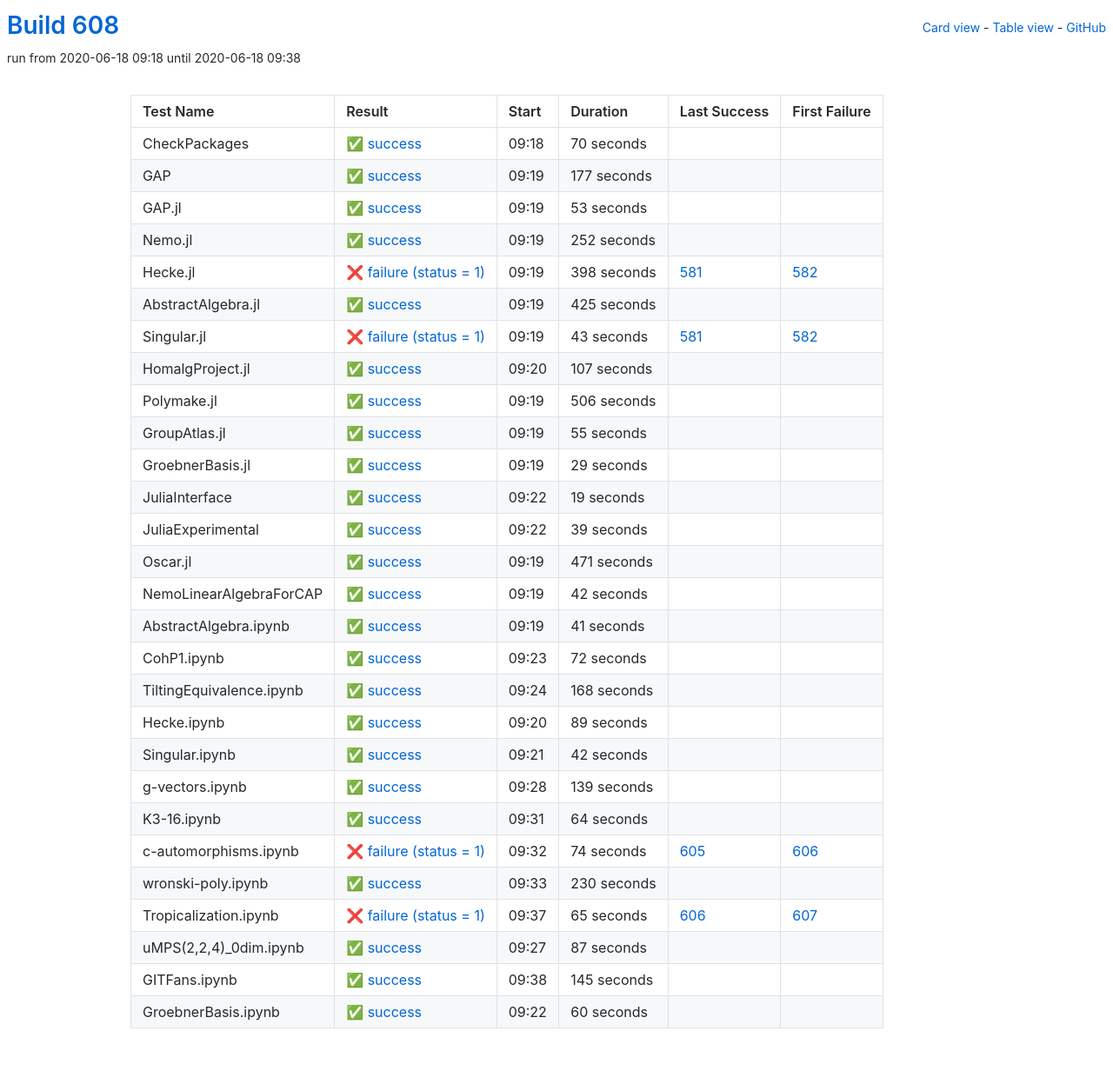
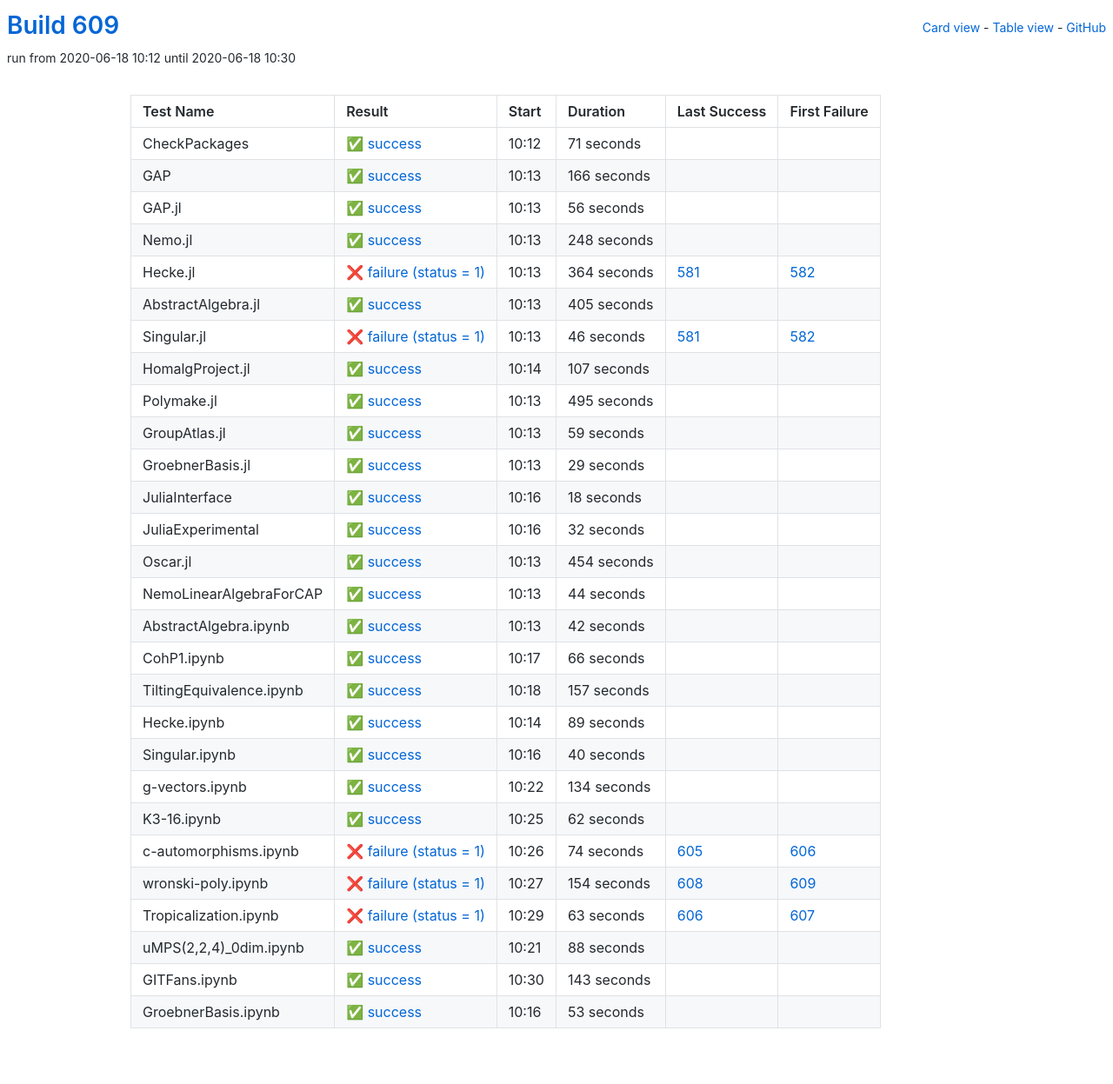
Before and after one commit to oscar-system/oscar-ci-status-1.4, a Jekyll site: the page built from table.html, in a window 1280 px wide. Shown: the whole page at 87% size. Built offline with Jekyll 4.4.1, drawn with Linux system fonts in a browser that asks for light colours.

Commit message:
Build #609

```diff
--- a/_data/ci.yml
+++ b/_data/ci.yml
@@ -1,6 +1,6 @@
 ---
-build: 608
-build_url: https://oscarci.mathematik.uni-kl.de/job/oscar-julia-1.4/608/
+build: 609
+build_url: https://oscarci.mathematik.uni-kl.de/job/oscar-julia-1.4/609/
 job: oscar-julia-1.4
 organization: oscar-system
 repo: oscar-ci-status-1.4
@@ -8,92 +8,92 @@ repourl: https://github.com/oscar-system/oscar-ci-status-1.4
 tests:
 - name: CheckPackages
   id: checkpackages
-  log: https://oscarci.mathematik.uni-kl.de/job/oscar-julia-1.4/608/artifact/logs/build-608/CheckPackages.log
-  start: 2020-06-18 09:18
+  log: https://oscarci.mathematik.uni-kl.de/job/oscar-julia-1.4/609/artifact/logs/build-609/CheckPackages.log
+  start: 2020-06-18 10:12
   success: true
   exitcode: 0
   status: success
-  duration: 70
+  duration: 71
   last_success: false
   last_success_url:
   first_failure: false
   first_failure_url:
 - name: GAP
   id: gap
-  log: https://oscarci.mathematik.uni-kl.de/job/oscar-julia-1.4/608/artifact/logs/build-608/GAP.log
-  start: 2020-06-18 09:19
+  log: https://oscarci.mathematik.uni-kl.de/job/oscar-julia-1.4/609/artifact/logs/build-609/GAP.log
+  start: 2020-06-18 10:13
   success: true
   exitcode: 0
   status: success
-  duration: 177
+  duration: 166
   last_success: false
   last_success_url:
   first_failure: false
   first_failure_url:
 - name: GAP.jl
   id: gap-jl
-  log: https://oscarci.mathematik.uni-kl.de/job/oscar-julia-1.4/608/artifact/logs/build-608/GAP.jl.log
-  start: 2020-06-18 09:19
+  log: https://oscarci.mathematik.uni-kl.de/job/oscar-julia-1.4/609/artifact/logs/build-609/GAP.jl.log
+  start: 2020-06-18 10:13
   success: true
   exitcode: 0
   status: success
-  duration: 53
+  duration: 56
   last_success: false
   last_success_url:
   first_failure: false
   first_failure_url:
 - name: Nemo.jl
   id: nemo-jl
-  log: https://oscarci.mathematik.uni-kl.de/job/oscar-julia-1.4/608/artifact/logs/build-608/Nemo.jl.log
-  start: 2020-06-18 09:19
+  log: https://oscarci.mathematik.uni-kl.de/job/oscar-julia-1.4/609/artifact/logs/build-609/Nemo.jl.log
+  start: 2020-06-18 10:13
   success: true
   exitcode: 0
   status: success
-  duration: 252
+  duration: 248
   last_success: false
   last_success_url:
   first_failure: false
   first_failure_url:
 - name: Hecke.jl
   id: hecke-jl
-  log: https://oscarci.mathematik.uni-kl.de/job/oscar-julia-1.4/608/artifact/logs/build-608/Hecke.jl.log
-  start: 2020-06-18 09:19
+  log: https://oscarci.mathematik.uni-kl.de/job/oscar-julia-1.4/609/artifact/logs/build-609/Hecke.jl.log
+  start: 2020-06-18 10:13
   success: false
   exitcode: 1
   status: failure
-  duration: 398
+  duration: 364
   last_success: 581
   last_success_url: https://oscarci.mathematik.uni-kl.de/job/oscar-julia-1.4/581/
   first_failure: 582
   first_failure_url: https://oscarci.mathematik.uni-kl.de/job/oscar-julia-1.4/582/
 - name: AbstractAlgebra.jl
   id: abstractalgebra-jl
-  log: https://oscarci.mathematik.uni-kl.de/job/oscar-julia-1.4/608/artifact/logs/build-608/AbstractAlgebra.jl.log
-  start: 2020-06-18 09:19
+  log: https://oscarci.mathematik.uni-kl.de/job/oscar-julia-1.4/609/artifact/logs/build-609/AbstractAlgebra.jl.log
+  start: 2020-06-18 10:13
   success: true
   exitcode: 0
   status: success
-  duration: 425
+  duration: 405
   last_success: false
   last_success_url:
   first_failure: false
   first_failure_url:
 - name: Singular.jl
   id: singular-jl
-  log: https://oscarci.mathematik.uni-kl.de/job/oscar-julia-1.4/608/artifact/logs/build-608/Singular.jl.log
-  start: 2020-06-18 09:19
+  log: https://oscarci.mathematik.uni-kl.de/job/oscar-julia-1.4/609/artifact/logs/build-609/Singular.jl.log
+  start: 2020-06-18 10:13
   success: false
   exitcode: 1
   status: failure
-  duration: 43
+  duration: 46
   last_success: 581
   last_success_url: https://oscarci.mathematik.uni-kl.de/job/oscar-julia-1.4/581/
   first_failure: 582
   first_failure_url: https://oscarci.mathematik.uni-kl.de/job/oscar-julia-1.4/582/
 - name: HomalgProject.jl
   id: homalgproject-jl
-  log: https://oscarci.mathematik.uni-kl.de/job/oscar-julia-1.4/608/artifact/logs/build-608/HomalgProject.jl.log
-  start: 2020-06-18 09:20
+  log: https://oscarci.mathematik.uni-kl.de/job/oscar-julia-1.4/609/artifact/logs/build-609/HomalgProject.jl.log
+  start: 2020-06-18 10:14
   success: true
   exitcode: 0
   status: success
@@ -104,32 +104,32 @@ tests:
   first_failure_url:
 - name: Polymake.jl
   id: polymake-jl
-  log: https://oscarci.mathematik.uni-kl.de/job/oscar-julia-1.4/608/artifact/logs/build-608/Polymake.jl.log
-  start: 2020-06-18 09:19
+  log: https://oscarci.mathematik.uni-kl.de/job/oscar-julia-1.4/609/artifact/logs/build-609/Polymake.jl.log
+  start: 2020-06-18 10:13
   success: true
   exitcode: 0
   status: success
-  duration: 506
+  duration: 495
   last_success: false
   last_success_url:
   first_failure: false
   first_failure_url:
 - name: GroupAtlas.jl
   id: groupatlas-jl
-  log: https://oscarci.mathematik.uni-kl.de/job/oscar-julia-1.4/608/artifact/logs/build-608/GroupAtlas.jl.log
-  start: 2020-06-18 09:19
+  log: https://oscarci.mathematik.uni-kl.de/job/oscar-julia-1.4/609/artifact/logs/build-609/GroupAtlas.jl.log
+  start: 2020-06-18 10:13
   success: true
   exitcode: 0
   status: success
-  duration: 55
+  duration: 59
   last_success: false
   last_success_url:
   first_failure: false
   first_failure_url:
 - name: GroebnerBasis.jl
   id: groebnerbasis-jl
-  log: https://oscarci.mathematik.uni-kl.de/job/oscar-julia-1.4/608/artifact/logs/build-608/GroebnerBasis.jl.log
-  start: 2020-06-18 09:19
+  log: https://oscarci.mathematik.uni-kl.de/job/oscar-julia-1.4/609/artifact/logs/build-609/GroebnerBasis.jl.log
+  start: 2020-06-18 10:13
   success: true
   exitcode: 0
   status: success
@@ -140,44 +140,56 @@ tests:
   first_failure_url:
 - name: JuliaInterface
   id: juliainterface
-  log: https://oscarci.mathematik.uni-kl.de/job/oscar-julia-1.4/608/artifact/logs/build-608/JuliaInterface.log
-  start: 2020-06-18 09:22
+  log: https://oscarci.mathematik.uni-kl.de/job/oscar-julia-1.4/609/artifact/logs/build-609/JuliaInterface.log
+  start: 2020-06-18 10:16
   success: true
   exitcode: 0
   status: success
-  duration: 19
+  duration: 18
   last_success: false
   last_success_url:
   first_failure: false
   first_failure_url:
 - name: JuliaExperimental
   id: juliaexperimental
-  log: https://oscarci.mathematik.uni-kl.de/job/oscar-julia-1.4/608/artifact/logs/build-608/JuliaExperimental.log
-  start: 2020-06-18 09:22
+  log: https://oscarci.mathematik.uni-kl.de/job/oscar-julia-1.4/609/artifact/logs/build-609/JuliaExperimental.log
+  start: 2020-06-18 10:16
   success: true
   exitcode: 0
   status: success
-  duration: 39
+  duration: 32
   last_success: false
   last_success_url:
   first_failure: false
   first_failure_url:
 - name: Oscar.jl
   id: oscar-jl
-  log: https://oscarci.mathematik.uni-kl.de/job/oscar-julia-1.4/608/artifact/logs/build-608/Oscar.jl.log
-  start: 2020-06-18 09:19
+  log: https://oscarci.mathematik.uni-kl.de/job/oscar-julia-1.4/609/artifact/logs/build-609/Oscar.jl.log
+  start: 2020-06-18 10:13
   success: true
   exitcode: 0
   status: success
-  duration: 471
+  duration: 454
   last_success: false
   last_success_url:
   first_failure: false
   first_failure_url:
 - name: NemoLinearAlgebraForCAP
   id: nemolinearalgebraforcap
-  log: https://oscarci.mathematik.uni-kl.de/job/oscar-julia-1.4/608/artifact/logs/build-608/NemoLinearAlgebraForCAP.log
-  start: 2020-06-18 09:19
+  log: https://oscarci.mathematik.uni-kl.de/job/oscar-julia-1.4/609/artifact/logs/build-609/NemoLinearAlgebraForCAP.log
+  start: 2020-06-18 10:13
+  success: true
+  exitcode: 0
+  status: success
+  duration: 44
+  last_success: false
+  last_success_url:
+  first_failure: false
+  first_failure_url:
+- name: AbstractAlgebra.ipynb
+  id: abstractalgebra-ipynb
+  log: https://oscarci.mathematik.uni-kl.de/job/oscar-julia-1.4/609/artifact/logs/build-609/AbstractAlgebra.ipynb.log
+  start: 2020-06-18 10:13
   success: true
   exitcode: 0
   status: success
@@ -186,46 +198,34 @@ tests:
   last_success_url:
   first_failure: false
   first_failure_url:
-- name: AbstractAlgebra.ipynb
-  id: abstractalgebra-ipynb
-  log: https://oscarci.mathematik.uni-kl.de/job/oscar-julia-1.4/608/artifact/logs/build-608/AbstractAlgebra.ipynb.log
-  start: 2020-06-18 09:19
+- name: CohP1.ipynb
+  id: cohp1-ipynb
+  log: https://oscarci.mathematik.uni-kl.de/job/oscar-julia-1.4/609/artifact/logs/build-609/CohP1.ipynb.log
+  start: 2020-06-18 10:17
   success: true
   exitcode: 0
   status: success
-  duration: 41
-  last_success: false
-  last_success_url:
-  first_failure: false
-  first_failure_url:
-- name: CohP1.ipynb
-  id: cohp1-ipynb
-  log: https://oscarci.mathematik.uni-kl.de/job/oscar-julia-1.4/608/artifact/logs/build-608/CohP1.ipynb.log
-  start: 2020-06-18 09:23
-  success: true
-  exitcode: 0
-  status: success
-  duration: 72
+  duration: 66
   last_success: false
   last_success_url:
   first_failure: false
   first_failure_url:
 - name: TiltingEquivalence.ipynb
   id: tiltingequivalence-ipynb
-  log: https://oscarci.mathematik.uni-kl.de/job/oscar-julia-1.4/608/artifact/logs/build-608/TiltingEquivalence.ipynb.log
-  start: 2020-06-18 09:24
+  log: https://oscarci.mathematik.uni-kl.de/job/oscar-julia-1.4/609/artifact/logs/build-609/TiltingEquivalence.ipynb.log
+  start: 2020-06-18 10:18
   success: true
   exitcode: 0
   status: success
-  duration: 168
+  duration: 157
   last_success: false
   last_success_url:
   first_failure: false
   first_failure_url:
 - name: Hecke.ipynb
   id: hecke-ipynb
-  log: https://oscarci.mathematik.uni-kl.de/job/oscar-julia-1.4/608/artifact/logs/build-608/Hecke.ipynb.log
-  start: 2020-06-18 09:20
+  log: https://oscarci.mathematik.uni-kl.de/job/oscar-julia-1.4/609/artifact/logs/build-609/Hecke.ipynb.log
+  start: 2020-06-18 10:14
   success: true
   exitcode: 0
   status: success
@@ -236,44 +236,44 @@ tests:
   first_failure_url:
 - name: Singular.ipynb
   id: singular-ipynb
-  log: https://oscarci.mathematik.uni-kl.de/job/oscar-julia-1.4/608/artifact/logs/build-608/Singular.ipynb.log
-  start: 2020-06-18 09:21
+  log: https://oscarci.mathematik.uni-kl.de/job/oscar-julia-1.4/609/artifact/logs/build-609/Singular.ipynb.log
+  start: 2020-06-18 10:16
   success: true
   exitcode: 0
   status: success
-  duration: 42
+  duration: 40
   last_success: false
   last_success_url:
   first_failure: false
   first_failure_url:
 - name: g-vectors.ipynb
   id: g-vectors-ipynb
-  log: https://oscarci.mathematik.uni-kl.de/job/oscar-julia-1.4/608/artifact/logs/build-608/g-vectors.ipynb.log
-  start: 2020-06-18 09:28
+  log: https://oscarci.mathematik.uni-kl.de/job/oscar-julia-1.4/609/artifact/logs/build-609/g-vectors.ipynb.log
+  start: 2020-06-18 10:22
   success: true
   exitcode: 0
   status: success
-  duration: 139
+  duration: 134
   last_success: false
   last_success_url:
   first_failure: false
   first_failure_url:
 - name: K3-16.ipynb
   id: k3-16-ipynb
-  log: https://oscarci.mathematik.uni-kl.de/job/oscar-julia-1.4/608/artifact/logs/build-608/K3-16.ipynb.log
-  start: 2020-06-18 09:31
+  log: https://oscarci.mathematik.uni-kl.de/job/oscar-julia-1.4/609/artifact/logs/build-609/K3-16.ipynb.log
+  start: 2020-06-18 10:25
   success: true
   exitcode: 0
   status: success
-  duration: 64
+  duration: 62
   last_success: false
   last_success_url:
   first_failure: false
   first_failure_url:
 - name: c-automorphisms.ipynb
   id: c-automorphisms-ipynb
-  log: https://oscarci.mathematik.uni-kl.de/job/oscar-julia-1.4/608/artifact/logs/build-608/c-automorphisms.ipynb.log
-  start: 2020-06-18 09:32
+  log: https://oscarci.mathematik.uni-kl.de/job/oscar-julia-1.4/609/artifact/logs/build-609/c-automorphisms.ipynb.log
+  start: 2020-06-18 10:26
   success: false
   exitcode: 1
   status: failure
@@ -284,60 +284,60 @@ tests:
   first_failure_url: https://oscarci.mathematik.uni-kl.de/job/oscar-julia-1.4/606/
 - name: wronski-poly.ipynb
   id: wronski-poly-ipynb
-  log: https://oscarci.mathematik.uni-kl.de/job/oscar-julia-1.4/608/artifact/logs/build-608/wronski-poly.ipynb.log
-  start: 2020-06-18 09:33
-  success: true
-  exitcode: 0
-  status: success
-  duration: 230
-  last_success: false
-  last_success_url:
-  first_failure: false
-  first_failure_url:
-- name: Tropicalization.ipynb
-  id: tropicalization-ipynb
-  log: https://oscarci.mathematik.uni-kl.de/job/oscar-julia-1.4/608/artifact/logs/build-608/Tropicalization.ipynb.log
-  start: 2020-06-18 09:37
+  log: https://oscarci.mathematik.uni-kl.de/job/oscar-julia-1.4/609/artifact/logs/build-609/wronski-poly.ipynb.log
+  start: 2020-06-18 10:27
   success: false
   exitcode: 1
   status: failure
-  duration: 65
+  duration: 154
+  last_success: 608
+  last_success_url: https://oscarci.mathematik.uni-kl.de/job/oscar-julia-1.4/608/
+  first_failure: 609
+  first_failure_url: https://oscarci.mathematik.uni-kl.de/job/oscar-julia-1.4/609/
+- name: Tropicalization.ipynb
+  id: tropicalization-ipynb
+  log: https://oscarci.mathematik.uni-kl.de/job/oscar-julia-1.4/609/artifact/logs/build-609/Tropicalization.ipynb.log
+  start: 2020-06-18 10:29
+  success: false
+  exitcode: 1
+  status: failure
+  duration: 63
   last_success: 606
   last_success_url: https://oscarci.mathematik.uni-kl.de/job/oscar-julia-1.4/606/
   first_failure: 607
   first_failure_url: https://oscarci.mathematik.uni-kl.de/job/oscar-julia-1.4/607/
 - name: uMPS(2,2,4)_0dim.ipynb
   id: umps-2-2-4-0dim-ipynb
-  log: https://oscarci.mathematik.uni-kl.de/job/oscar-julia-1.4/608/artifact/logs/build-608/uMPS-2-2-4-_0dim.ipynb.log
-  start: 2020-06-18 09:27
+  log: https://oscarci.mathematik.uni-kl.de/job/oscar-julia-1.4/609/artifact/logs/build-609/uMPS-2-2-4-_0dim.ipynb.log
+  start: 2020-06-18 10:21
   success: true
   exitcode: 0
   status: success
-  duration: 87
+  duration: 88
   last_success: false
   last_success_url:
   first_failure: false
   first_failure_url:
 - name: GITFans.ipynb
   id: gitfans-ipynb
-  log: https://oscarci.mathematik.uni-kl.de/job/oscar-julia-1.4/608/artifact/logs/build-608/GITFans.ipynb.log
-  start: 2020-06-18 09:38
+  log: https://oscarci.mathematik.uni-kl.de/job/oscar-julia-1.4/609/artifact/logs/build-609/GITFans.ipynb.log
+  start: 2020-06-18 10:30
   success: true
   exitcode: 0
   status: success
-  duration: 145
+  duration: 143
   last_success: false
   last_success_url:
   first_failure: false
   first_failure_url:
 - name: GroebnerBasis.ipynb
   id: groebnerbasis-ipynb
-  log: https://oscarci.mathematik.uni-kl.de/job/oscar-julia-1.4/608/artifact/logs/build-608/GroebnerBasis.ipynb.log
-  start: 2020-06-18 09:22
+  log: https://oscarci.mathematik.uni-kl.de/job/oscar-julia-1.4/609/artifact/logs/build-609/GroebnerBasis.ipynb.log
+  start: 2020-06-18 10:16
   success: true
   exitcode: 0
   status: success
-  duration: 60
+  duration: 53
   last_success: false
   last_success_url:
   first_failure: false
```
Also changed, not shown: README.md.
